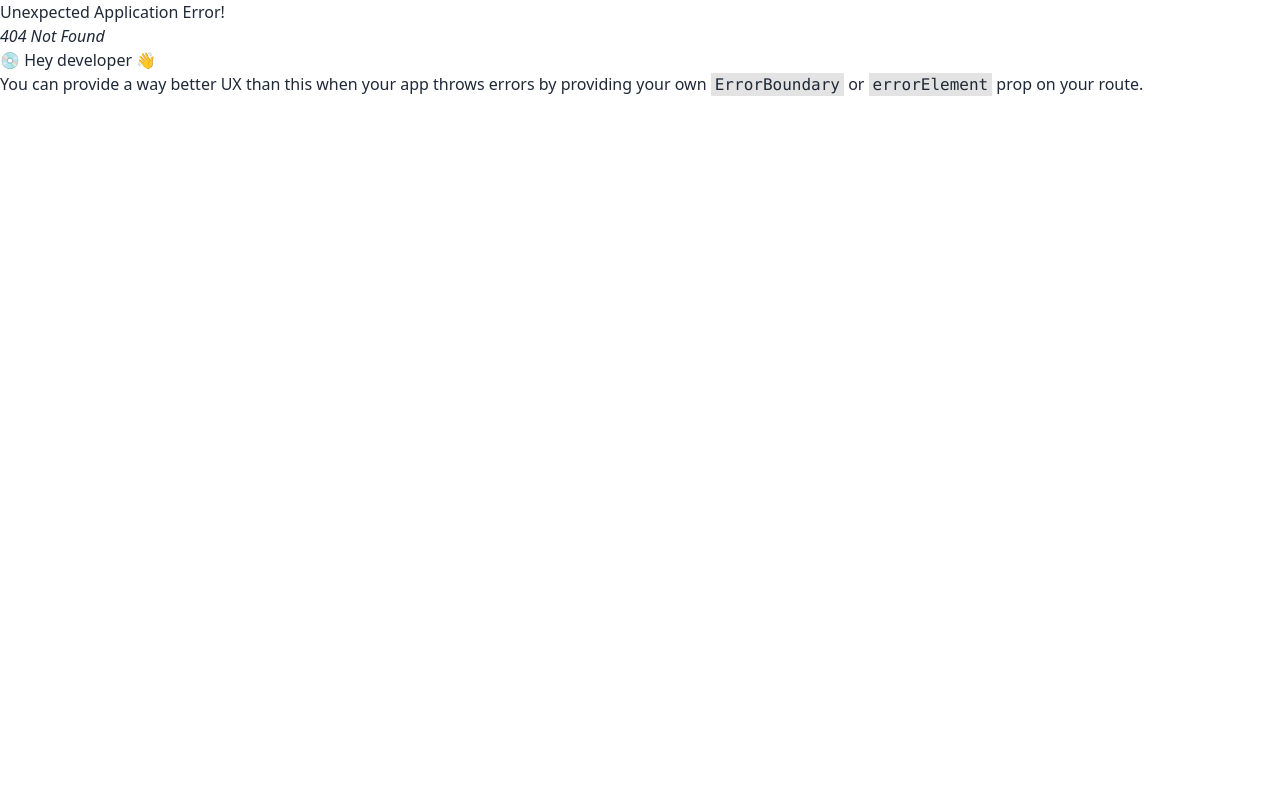
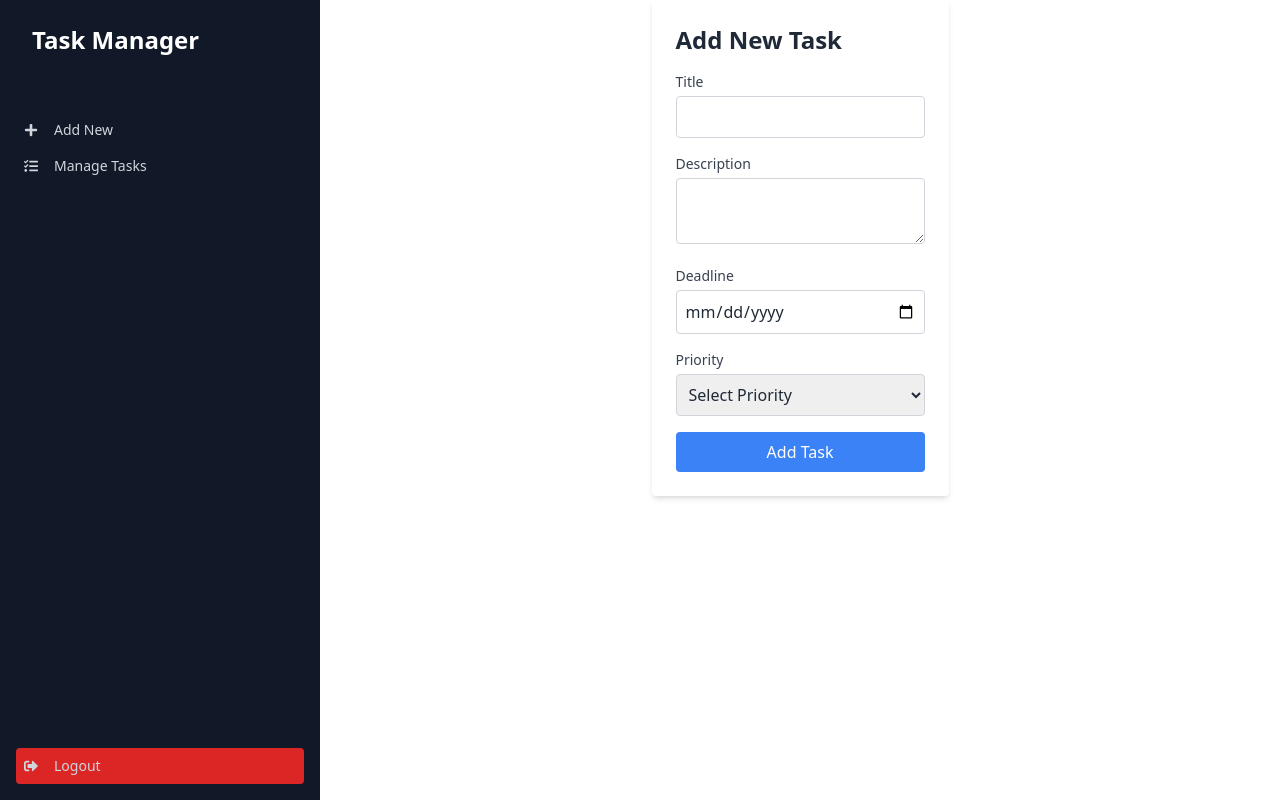
Before and after one commit to sisrafilss/task-management-client, a React (Vite) app: page /dashboard/add-new in a window 1280 px wide. Before the commit this address had no page. Built offline with nearby package versions, Linux system fonts and the light colour scheme.

Commit message:
add new task route added

```diff
--- /dev/null
+++ b/src/pages/Dashboard/AddNewTask.jsx
@@ -0,0 +1,135 @@
+import { useForm } from "react-hook-form";
+import toast, { Toaster } from "react-hot-toast";
+
+const AddNewTask = () => {
+  const {
+    register,
+    handleSubmit,
+    formState: { errors },
+  } = useForm();
+
+  // Form submission handler
+  const onSubmit = (data) => {
+    // Log the form data to the console
+    console.log("Form Data:", data);
+
+    // Dummy success notification
+    toast.success("Task added successfully!");
+
+    // Dummy failure case (uncomment to test)
+    // toast.error('Failed to add task. Please try again.');
+  };
+
+  return (
+    <div className="max-w-lg mx-auto p-6 bg-white rounded shadow-md">
+      <Toaster />
+      <h2 className="text-2xl font-bold mb-4">Add New Task</h2>
+      <form onSubmit={handleSubmit(onSubmit)} className="space-y-4">
+        {/* Title field */}
+        <div>
+          <label
+            htmlFor="title"
+            className="block text-sm font-medium text-gray-700"
+          >
+            Title
+          </label>
+          <input
+            id="title"
+            type="text"
+            {...register("title", { required: "Title is required" })}
+            className={`mt-1 p-2 w-full border rounded ${
+              errors.title ? "border-red-500" : "border-gray-300"
+            }`}
+          />
+          {errors.title && (
+            <p className="text-red-500 text-sm mt-1">{errors.title.message}</p>
+          )}
+        </div>
+
+        {/* Description field */}
+        <div>
+          <label
+            htmlFor="description"
+            className="block text-sm font-medium text-gray-700"
+          >
+            Description
+          </label>
+          <textarea
+            id="description"
+            {...register("description", {
+              required: "Description is required",
+            })}
+            className={`mt-1 p-2 w-full border rounded ${
+              errors.description ? "border-red-500" : "border-gray-300"
+            }`}
+          />
+          {errors.description && (
+            <p className="text-red-500 text-sm mt-1">
+              {errors.description.message}
+            </p>
+          )}
+        </div>
+
+        {/* Deadline field */}
+        <div>
+          <label
+            htmlFor="deadline"
+            className="block text-sm font-medium text-gray-700"
+          >
+            Deadline
+          </label>
+          <input
+            id="deadline"
+            type="date"
+            {...register("deadline", { required: "Deadline is required" })}
+            className={`mt-1 p-2 w-full border rounded ${
+              errors.deadline ? "border-red-500" : "border-gray-300"
+            }`}
+          />
+          {errors.deadline && (
+            <p className="text-red-500 text-sm mt-1">
+              {errors.deadline.message}
+            </p>
+          )}
+        </div>
+
+        {/* Priority field */}
+        <div>
+          <label
+            htmlFor="priority"
+            className="block text-sm font-medium text-gray-700"
+          >
+            Priority
+          </label>
+          <select
+            id="priority"
+            {...register("priority", { required: "Priority is required" })}
+            className={`mt-1 p-2 w-full border rounded ${
+              errors.priority ? "border-red-500" : "border-gray-300"
+            }`}
+          >
+            <option value="">Select Priority</option>
+            <option value="low">Low</option>
+            <option value="moderate">Moderate</option>
+            <option value="high">High</option>
+          </select>
+          {errors.priority && (
+            <p className="text-red-500 text-sm mt-1">
+              {errors.priority.message}
+            </p>
+          )}
+        </div>
+
+        {/* Submit button */}
+        <button
+          type="submit"
+          className="w-full bg-blue-500 text-white py-2 px-4 rounded hover:bg-blue-600 transition"
+        >
+          Add Task
+        </button>
+      </form>
+    </div>
+  );
+};
+
+export default AddNewTask;
--- a/src/routes/router.jsx
+++ b/src/routes/router.jsx
@@ -5,6 +5,7 @@ import LoginPage from "../pages/LoginPage";
 import RegisterPage from "../pages/RegisterPage";
 import DashboardLayout from "../layouts/DashboardLayout";
 import ManageTasks from "../pages/Dashboard/ManageTasks";
+import AddNewTask from "../pages/Dashboard/AddNewTask";
 
 export const router = createBrowserRouter([
   {
@@ -33,6 +34,10 @@ export const router = createBrowserRouter([
         path: "",
         element: <ManageTasks />,
       },
+      {
+        path: "add-new",
+        element: <AddNewTask />,
+      },
     ],
   },
 ]);
```
